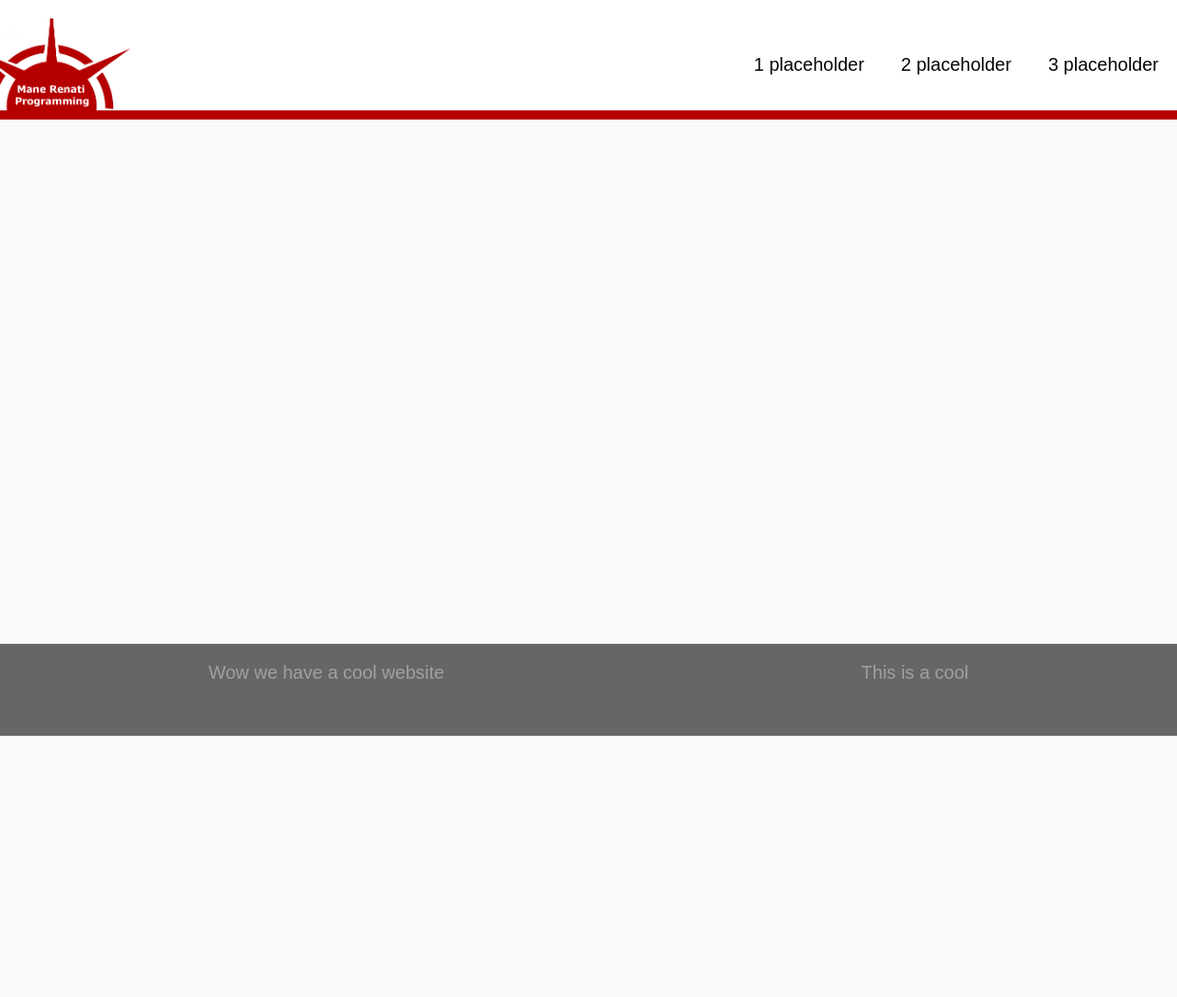
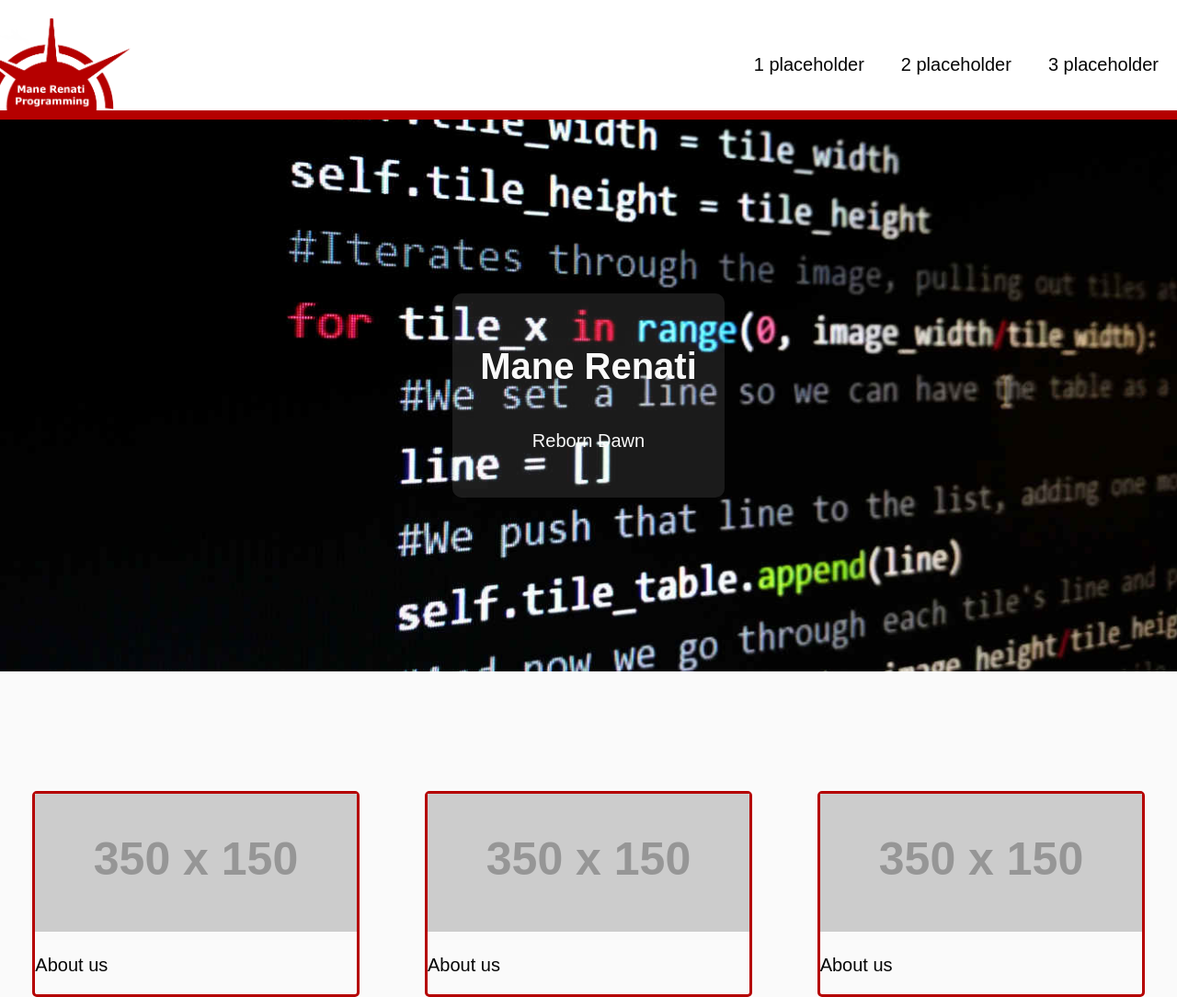
Before and after one commit to Mane-Renati-Programming/Mane-Renati-Website, a plain HTML site: page index.html in a window 1280 px wide. Shown: the whole page at 92% size. Before the commit the page ends 800 px from the top, so only its background shows below. Drawn offline with Linux system fonts and the light colour scheme; placeholder pictures from the web are drawn by us.

Commit message:
Added a bit to the home

```diff
--- a/index.html
+++ b/index.html
@@ -19,11 +19,30 @@
 			</ul>
 		</nav>
 	</header>
+	<div class="headerimg">
+		<div>
+			<h1>Mane Renati</h1>
+			<p>Reborn Dawn</p>
+		</div>
+	</div>
+	<div class="flexcards">
+		<div class="card">
+			<img src="http://via.placeholder.com/350x150" alt="">
+			<p>About us</p>
+		</div>
+		<div class="card">
+			<img src="http://via.placeholder.com/350x150" alt="">
+			<p>About us</p>
+		</div>
+		<div class="card">
+			<img src="http://via.placeholder.com/350x150" alt="">
+			<p>About us</p>
+		</div>
+	</div>
 
-
-	<footer>
+	<!-- <footer>
 		<div><p>Wow we have a cool website</p></div>
 		<div><p>This is a cool</p></div>
-	</footer>
+	</footer> -->
 </body>
 </html>
--- a/sass/_index.scss
+++ b/sass/_index.scss
@@ -0,0 +1,26 @@
+body#index {
+	//Container for the cards on the home page
+	.flexcards {
+		width: 100%;
+		//height: 100%;
+		//Compensation for the nav
+		padding-top: 130px;
+		display: flex;
+		//Pad the sides and between them
+		justify-content: space-around;
+		align-content: center;
+	}
+
+	//Styles for the cards themselves
+	.card {
+		border: 3px solid $accent-color;
+		border-radius: 5px;
+		height: 100%;
+		img {
+			//This is to make sure the image never scales incorrectly.
+			//If necessary we can make the images into divs
+			height: auto;
+			width: 100%;
+		}
+	}
+}
--- a/sass/main.scss
+++ b/sass/main.scss
@@ -1,4 +1,8 @@
 @import 'vars';
+
+html {
+	height: 100%;
+}
 
 body {
 	font-family: sans-serif;
@@ -8,15 +12,23 @@ body {
 	margin: 0;
 	color: $foreground-color;
 	font-size: 20px;
-	margin-bottom: 100px;
+	//Compensation for the footer
+	// margin-bottom: 100px;
+	//Compensation for the nav bar
+	// margin-top: 130px;
+	height: 100%;
 }
 
 header {
+	//We fix the header to the top of the page
 	position: fixed;
 	top: 0;
 	left: 0;
+	//Flex the contents
 	display: flex;
+	//Using space-between so the logo and nav can be at opposite ends
 	justify-content: space-between;
+	//Allign all items center so the nav isn't touching the bottom of the header
 	align-items: center;
 	padding: 20px;
 	padding-bottom: 0px;
@@ -26,9 +38,12 @@ header {
 	background-color: #FFFFFF;
 	border-bottom: 10px solid $accent-color;
 	a {
+		//Remove all the decoration of the a tags
 		color: $foreground-color;
 		text-decoration: none;
 	}
+	//Create the logo. We do it in a div so that the image will never scale
+	//incorrectly
 	div#logo {
 		background-image: url(../img/nav-logo.png);
 		background-repeat: no-repeat;
@@ -37,6 +52,7 @@ header {
 		height: 100px;
 		width: 200px;
 	}
+	//And we do our nav.
 	nav ul {
 		display: flex;
 		justify-content: space-between;
@@ -47,15 +63,49 @@ header {
 	}
 }
 
+.headerimg {
+	padding-top: 130px;
+	height: 75vh;
+	background-image: url(../img/code-dark.jpg);
+	background-size: cover;
+	background-position: center;
+	display: flex;
+	div {
+		display: inline-block;
+		background-image: linear-gradient(rgba(255,255,255,0.1),rgba(255,255,255,0.1));
+		margin: auto;
+		display: flex;
+		z-index: 100;
+		padding: 30px;
+		flex-direction: column;
+		justify-content: center;
+		align-items: center;
+		color: $background-color;
+		border-radius: 10px;
+	}
+}
 
-footer {
-	position: absolute;
-	bottom: 0;
-	left: 0;
-	width: 100%;
-	height: 100px;
-	background-color: #666;
-	color: #A0A0A0;
-	display: flex;
-	justify-content: space-around;
-}
+
+// footer {
+// 	width: 100%;
+// 	height: 100px;
+// 	background-color: #666;
+// 	color: #A0A0A0;
+// 	display: flex;
+// 	justify-content: space-around;
+// }
+
+// .flex {
+// 	display: flex;
+// 	justify-content: center;
+// }
+// .flex article {
+//    width: 19%;
+//    text-align: center;
+// }
+// .main {
+//    margin-top: 140px;
+//    max-width: 1280px;
+// }
+
+ @import 'index';
```
Also changed, not shown: about.html (+2 -2 lines), css/main.css, img/code-dark.jpg (added).
